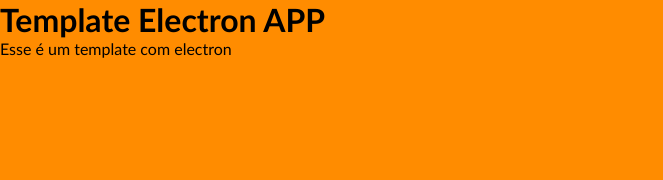
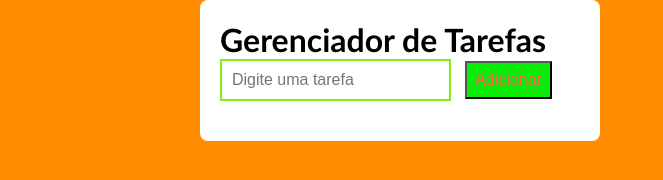
Before and after one commit to lucasbasso92/gerenciador-tarefas-electron, an Electron app: page src/pages/index.html in a window 800 px wide. Shown: the whole page, without its empty margins (0-663 px from the left). Drawn offline with Linux system fonts and the light colour scheme; files that its build step writes are made by us from their sources.

Commit message:
alteracoes-pagina-html

```diff
--- a/src/pages/index.html
+++ b/src/pages/index.html
@@ -1,19 +1,39 @@
 <!DOCTYPE html>
 <html lang="en">
+
 <head>
     <meta charset="UTF-8">
     <meta name="viewport" content="width=device-width, initial-scale=1.0">
-    <title>Template Electron APP</Template></title>
+    <title>Gerenciador de Tarefas</title>
 
-    <link rel="stylesheet" href="styles.css">
+    <link rel="stylesheet" href="../styles/styles.css">
 
 </head>
+
 <body>
-    <h1> Template Electron APP</h1>
- Esse é um template com electron
+    <div>
+        <h1>Gerenciador de Tarefas</h1>
+       <input type="text" placeholder="Digite uma tarefa" id="input-tarefa" />
 
-<!-- Arquivo para manipular o DOM -->
-<script src="../js/script.js"></script>
+       <button class ="add" onclick="addTask()">
+        Adicionar
+       </button>
+     <u1 id="lista-tarefas">
+
+    </u1>
+
+   <ul>
+
+
+
+
+  </ul>
+
+
+    </div>
+
+    <!-- Arquivo para manipular o DOM -->
+    <script src="../js/script.js"></script>
 
 
 
@@ -22,4 +42,5 @@
 
 
 </body>
+
 </html>
```
Also changed, not shown: assets/icon.png.
